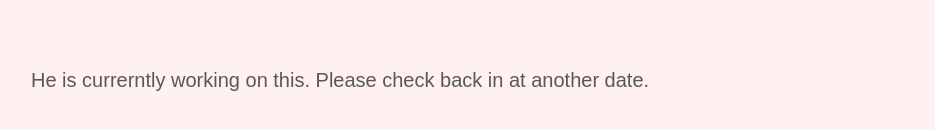
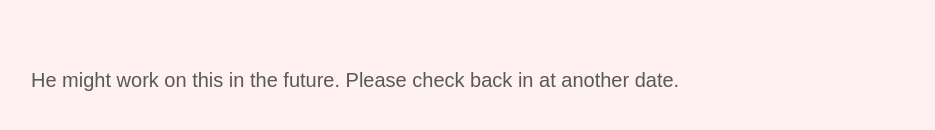
Before and after one commit to AdolfoNicoloso/portfolio-the-first, a plain HTML site: page index.html in a window 1280 px wide. Shown: the part 216-346 px from the top of the page, without its empty margins (19-954 px from the left). Drawn offline with Linux system fonts and the light colour scheme; a web font is replaced by a local one.

Commit message:
Update index.html

```diff
--- a/index.html
+++ b/index.html
@@ -14,7 +14,7 @@
 	<header>
 		<h1>You have landed at Adolfo Nicoloso's website</h1>
                 <p>
-			He is currerntly working on this. Please check back in at another date.
+			He might work on this in the future. Please check back in at another date.
 		</p>
 	</header>
 </body>
```
